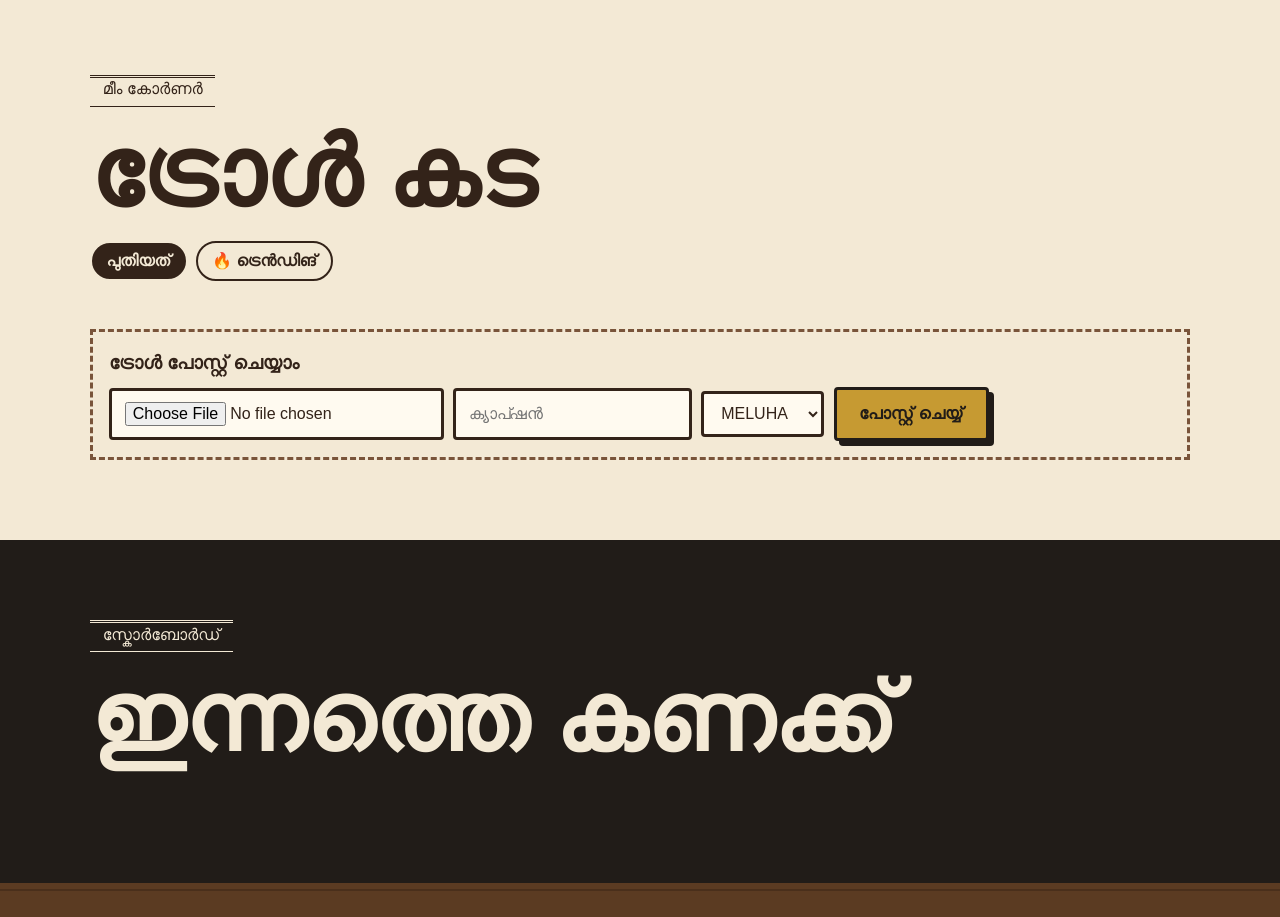
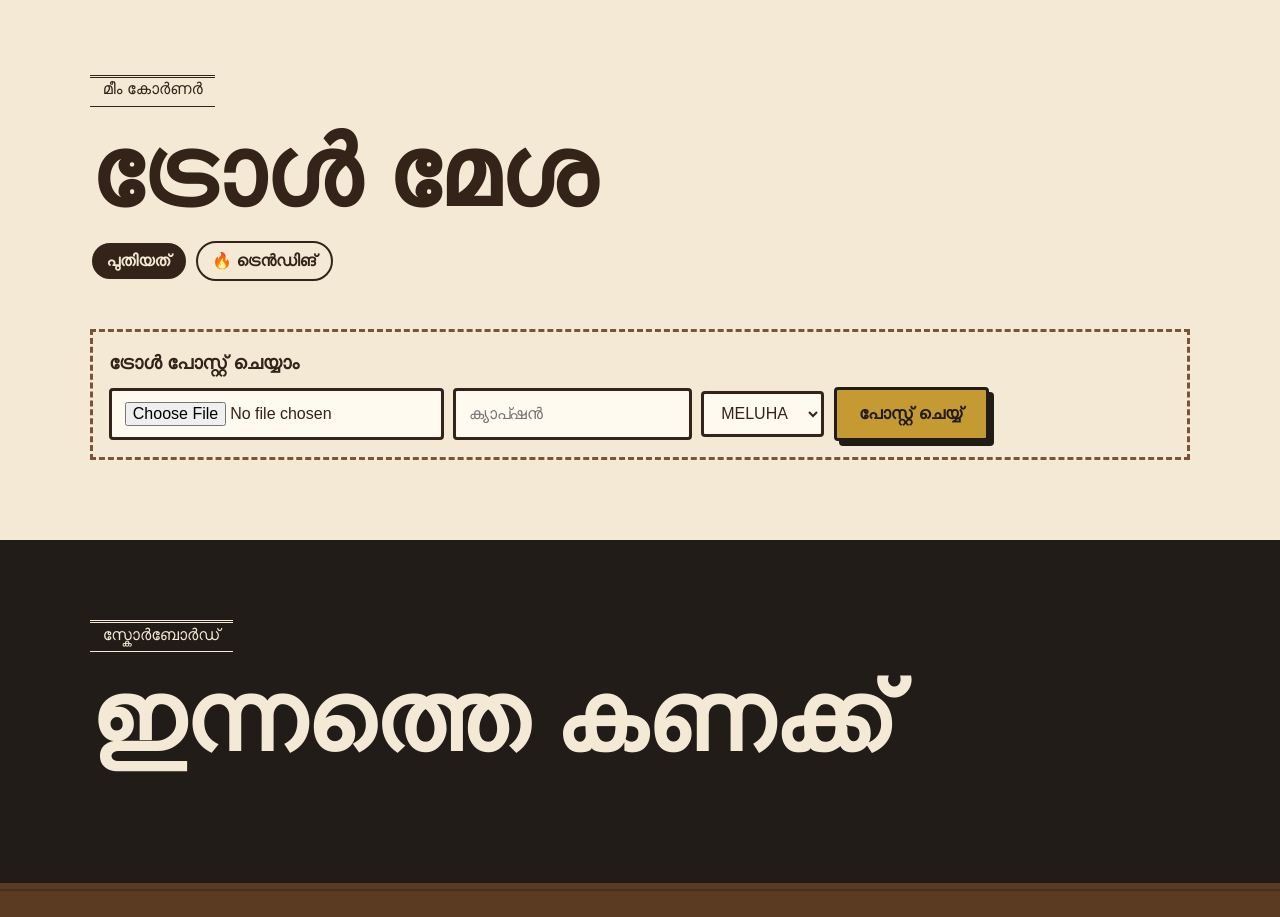
Before and after one commit to b4daru/chayakada, a website: page index.html in a window 1280 px wide. Shown: the part 2040-2957 px from the top of the page. Drawn offline with nearby package versions, Linux system fonts and the light colour scheme; no server answers; a web font is replaced by a local one.

Commit message:
Update index.html

```diff
--- a/index.html
+++ b/index.html
@@ -82,7 +82,7 @@
 <section id="memes" class="sec paper">
   <div class="wrap">
     <p class="kick">മീം കോർണർ</p>
-    <h2>ട്രോൾ കട</h2>
+    <h2>ട്രോൾ മേശ </h2>
     <div class="filters"><button class="chip on" data-act="sort" data-s="new">പുതിയത്</button><button class="chip" data-act="sort" data-s="hot">🔥 ട്രെൻഡിങ്</button></div>
     <div id="memeGrid" class="mgrid"></div>
     <div class="upload">
```
